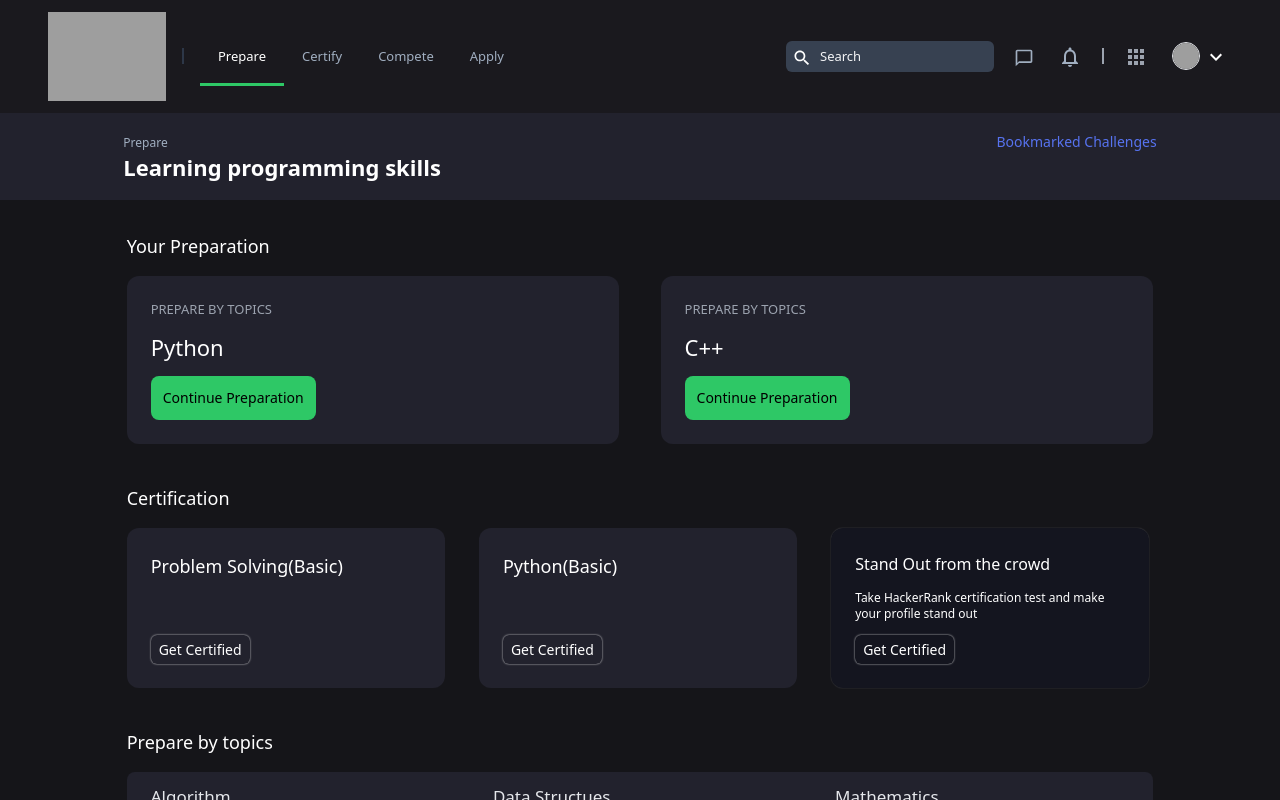
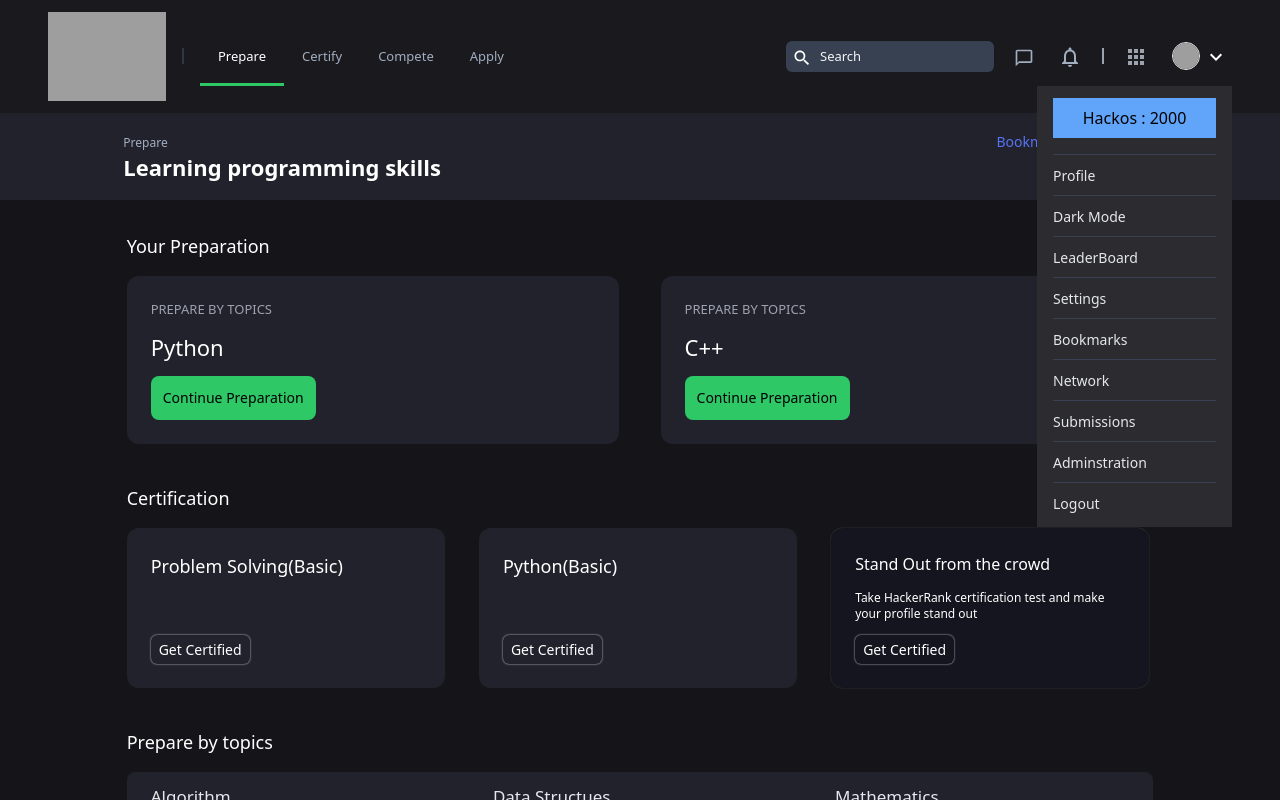
Before and after one commit to Aakashmid/HackerRank_Clone, a React (Create React App) app: page / in a window 1280 px wide. Both pictures are taken after a click on the button 1200 px from the left and 56 px from the top of the page. Shown: the top 800 px of the page. Built offline with nearby package versions, Linux system fonts and the light colour scheme; grey boxes are pictures that could not be loaded.

Commit message:
Create menu dropdown in topbar

```diff
--- a/src/components/Topbar.jsx
+++ b/src/components/Topbar.jsx
@@ -1,7 +1,16 @@
-import { ChatBubbleOutline, ExpandMore, NotificationsNone, Search ,AppsOutlined} from "@mui/icons-material"
+import { ChatBubbleOutline, ExpandMore, NotificationsNone, Search, AppsOutlined } from "@mui/icons-material"
 import { Link } from "react-router-dom"
+import DropDown from "./topbar/DropDown"
+import { useState } from "react"
 
-export default function Topbar({pageName}) {
+
+export default function Topbar({ pageName }) {
+    const [menuHidden, setMenuHidden] = useState(true)
+
+    const handleMenuState = () => {
+        setMenuHidden(!menuHidden)
+    }
+
     return (
         <div className="topbar md:mt-0 mt-[-1px]">
             <div className=" topbarWrapper  bg-bg2 ">
@@ -18,32 +27,32 @@
                     </div>
                 </div>
 
-                <div className="larger-screen-topbar hidden md:flex justify-between items-center w-full md:px-6 lg:px-12 py-3">
+                <div className="larger-screen-topbar hidden md:flex justify-between items-center w-full md:px-6 lg:px-12 py-3 ">
                     <div className="leftTopbar flex items-center">
                         <div className="logo"><img src="assets/logo.png" className="w-[118px]" alt="" /></div>
                         <ul className="nav-links flex  text-textSecondary  items-center text-[13px]">
                             <li className="px-4 "><div className="h-4 w-0.5 bg-borderColor"></div></li>
                             <li className="relative">
-                                <Link to='/' className={`px-[18px]  ${pageName === 'dashboard' ? 'text-textPrimary font-medium ': 'hover:text-gray-200'}`}>Prepare</Link>
-                                {pageName === 'dashboard' && <div className="absolute w-full border-b -bottom-5 inset-x-0 border-2 border-buttonBg"></div> }
+                                <Link to='/' className={`px-[18px]  ${pageName === 'dashboard' ? 'text-textPrimary font-medium ' : 'hover:text-gray-200'}`}>Prepare</Link>
+                                {pageName === 'dashboard' && <div className="absolute w-full border-b -bottom-5 inset-x-0 border-2 border-buttonBg"></div>}
 
                             </li>
                             <li className="relative">
-                                <Link to='/' className={`px-[18px]  ${pageName === 'certify' ? 'text-textPrimary font-medium ': 'hover:text-gray-200'}`}>Certify</Link>
-                                {pageName === 'certify' && <div className="absolute w-full border-b -bottom-5 inset-x-0 border-2 border-buttonBg"></div> }
+                                <Link to='/' className={`px-[18px]  ${pageName === 'certify' ? 'text-textPrimary font-medium ' : 'hover:text-gray-200'}`}>Certify</Link>
+                                {pageName === 'certify' && <div className="absolute w-full border-b -bottom-5 inset-x-0 border-2 border-buttonBg"></div>}
                             </li>
                             <li className="relative">
-                                <Link to='/' className={`px-[18px]   ${pageName === 'compete' ? 'text-textPrimary font-medium ': 'hover:text-gray-200'}`}>Compete</Link>
-                                {pageName === 'compete' && <div className="absolute w-full border-b -bottom-5 inset-x-0 border-2 border-buttonBg"></div> }
+                                <Link to='/' className={`px-[18px]   ${pageName === 'compete' ? 'text-textPrimary font-medium ' : 'hover:text-gray-200'}`}>Compete</Link>
+                                {pageName === 'compete' && <div className="absolute w-full border-b -bottom-5 inset-x-0 border-2 border-buttonBg"></div>}
                             </li>
                             <li className="relative">
-                                <Link to='/' className={`px-[18px]   ${pageName === 'apply' ? 'text-textPrimary font-medium ': 'hover:text-gray-200'}`}>Apply</Link>
-                                {pageName === 'apply' && <div className="absolute w-full border-b -bottom-5 inset-x-0 border-2 border-buttonBg"></div> }
+                                <Link to='/' className={`px-[18px]   ${pageName === 'apply' ? 'text-textPrimary font-medium ' : 'hover:text-gray-200'}`}>Apply</Link>
+                                {pageName === 'apply' && <div className="absolute w-full border-b -bottom-5 inset-x-0 border-2 border-buttonBg"></div>}
                             </li>
                         </ul>
                     </div>
                     <div className="rightTopbar flex items-center">
-                        <div  className="topBar-SeachBar bg-gray-700 p-0.5 rounded-md shadow-white mr-4 flex ">
+                        <div className="topBar-SeachBar bg-gray-700 p-0.5 rounded-md shadow-white mr-4 flex ">
                             <button className="text-white px-1"><Search fontSize="small" /></button>
                             <input type="text" className="bg-gray-700 text-white p-1 text-[13px] placeholder:text-gray-100 focus:outline-none w-16 lg:w-32 xl:w-44" placeholder="Search" />
                         </div>
@@ -52,12 +61,19 @@
                             <span className="text-textSecondary p-1"><NotificationsNone fontSize="medium" /></span>
 
                             <div className="mx-4 h-4 w-0.5 bg-gray-400"></div>
-                            <span className="p-1 text-gray-400"><AppsOutlined/></span>
-                            <div className="profile-menu p-1">
-                                <button className="profile-btn flex items-center space-x-1 ">
+                            <span className="p-1 text-gray-400"><AppsOutlined /></span>
+                            <div className="profile-menu p-1 relative">
+                                <button className="profile-btn flex items-center space-x-1 " onClick={handleMenuState}>
                                     <img src="assets/profile.png" className="profileImg w-7 h-7 rounded-[50%] border object-cover " alt="" />
-                                    <i className="text-white"><ExpandMore/></i>
-                                </button></div>
+                                    <i className={`text-gray-400  hover:text-white ${!menuHidden && 'text-white'}`}><ExpandMore /></i>
+                                </button>
+                                {!menuHidden && (<>
+                                    <span className="fixed bg-black w-full h-full right-0 top-0 opacity-0" onClick={handleMenuState}></span>
+                                    <DropDown/>
+                                </>)}
+
+
+                            </div>
                         </div>
                     </div>
                 </div>
--- a/src/components/topbar/DropDown.jsx
+++ b/src/components/topbar/DropDown.jsx
@@ -1,7 +1,28 @@
 import React from 'react'
+import { Link } from 'react-router-dom'
+
+const navLinks = [
+  { 'name': 'Profile' }, { 'name': 'Dark Mode' }, { 'name': 'LeaderBoard' }, { 'name': 'Settings' }, { 'name': 'Bookmarks' }, { 'name': 'Network' }, { 'name': 'Submissions' }, { 'name': 'Adminstration' }, { 'name': 'Logout' }
+]
 
 export default function DropDown() {
   return (
-    <div className='bg-gray-600'></div>
+    <div className="">
+      <div className='bg-bg4 absolute top-12 w-[195px] right-0 px-4 py-3'>
+        <div className=""><button className='w-full bg-blue-400 font-thin p-2'>Hackos : 2000</button></div>
+        <ul className="flex flex-col mt-4 space-y-2">
+          {navLinks.map((link, id) => {
+            return (
+              <li className=''>
+                <div className="w-full bg-gray-700 h-[1px] mb-2"></div>
+                <Link to={'/'} className='text-gray-200  text-sm  hover:font-medium hover:text-textPrimary hover:text-[15px] '>
+                  {link.name}
+                </Link>
+              </li>
+            )
+          })}
+        </ul>
+      </div>
+    </div>
   )
 }
--- a/tailwind.config.js
+++ b/tailwind.config.js
@@ -9,6 +9,7 @@
         background: '#151519',
         bg2: '#1A191E',
         bg3: '#22222D',   // card bg
+        bg4:'#2b2b30', // dropdown bg of topbar
         textPrimary: '#ffffff', // White
         textSecondary: '#a0aec0', // Gray 400
         accent: '#10b981', // Emerald 500
```
